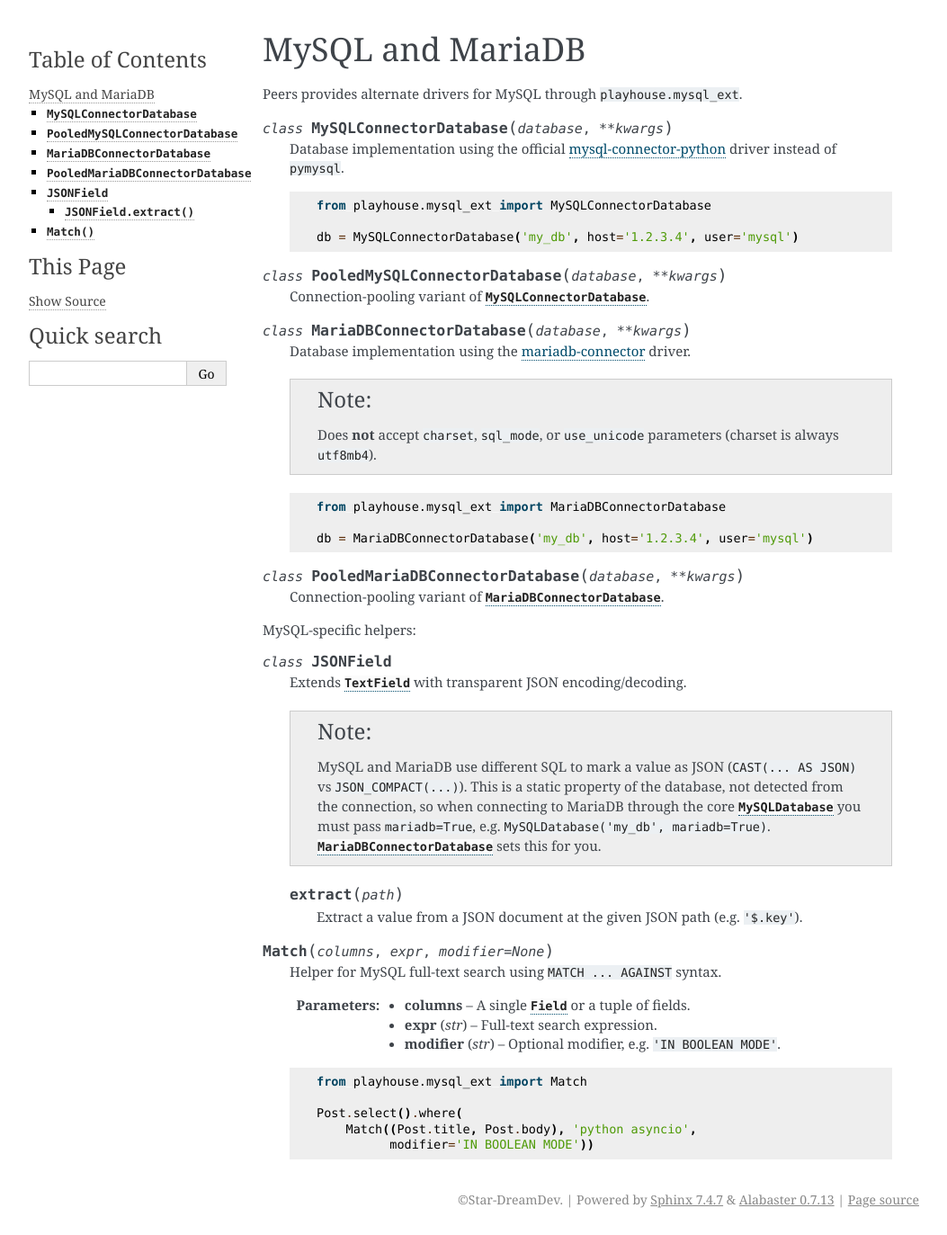
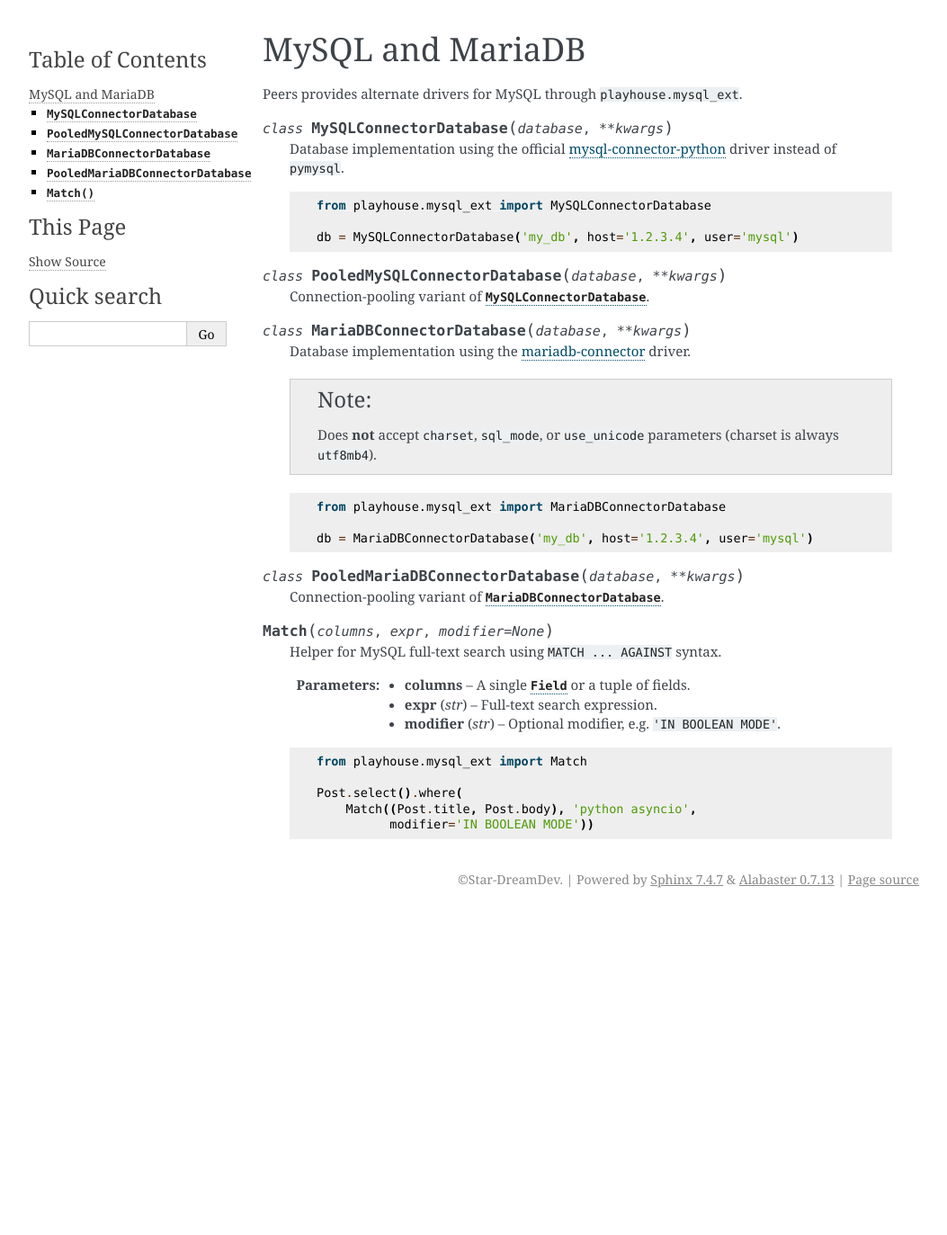
Before and after one commit to Star-DreamDev/myPeers, a Sphinx documentation site: the page built from docs/peers/mysql.rst, in a window 1280 px wide. Shown: the whole page at 90% size, without its empty margins (118-1171 px from the left). Built offline with Sphinx 7.4.7, drawn with Linux system fonts in a browser that asks for light colours; the version number could not be read and is left out; after the commit the page ends 1017 px from its top, so only the background shows below that.

```diff
--- a/docs/peers/models.rst
+++ b/docs/peers/models.rst
@@ -611,6 +611,12 @@
 :ref:`typed access <json-field-typed-access>` and :ref:`text mode <json-field-text-mode>`
 below.
 
+.. note::
+   MariaDB users will need to specify ``MySQLDatabase(..., mariadb=True)`` in
+   order to use :class:`JSONField`. MariaDB and MySQL's JSON behavior is wildly
+   divergent, so this flag is needed to ensure the MariaDB-flavored JSON SQL is
+   emitted.
+
 .. _json-field-null-semantics:
 
 NULL semantics
--- a/docs/peers/mysql.rst
+++ b/docs/peers/mysql.rst
@@ -44,25 +44,6 @@
    Connection-pooling variant of :class:`MariaDBConnectorDatabase`.
 
 
-MySQL-specific helpers:
-
-.. class:: JSONField()
-
-   Extends :class:`TextField` with transparent JSON encoding/decoding.
-
-   .. note::
-      MySQL and MariaDB use different SQL to mark a value as JSON
-      (``CAST(... AS JSON)`` vs ``JSON_COMPACT(...)``). This is a static
-      property of the database, not detected from the connection, so when
-      connecting to MariaDB through the core :class:`MySQLDatabase` you must
-      pass ``mariadb=True``, e.g. ``MySQLDatabase('my_db', mariadb=True)``.
-      :class:`MariaDBConnectorDatabase` sets this for you.
-
-   .. method:: extract(path)
-
-      Extract a value from a JSON document at the given JSON path
-      (e.g. ``'$.key'``).
-
 .. function:: Match(columns, expr, modifier=None)
 
    Helper for MySQL full-text search using ``MATCH ... AGAINST`` syntax.
```
